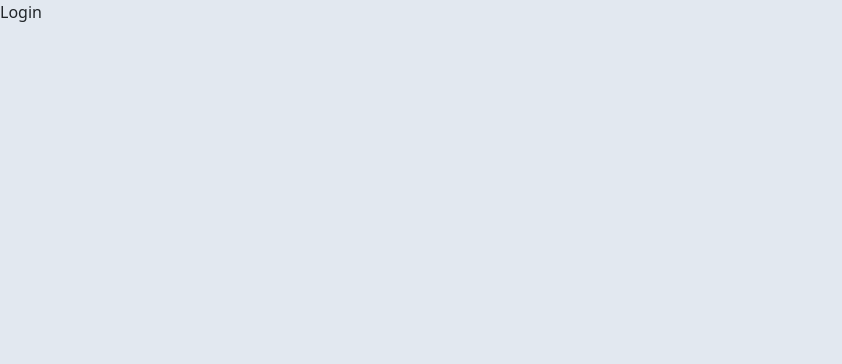
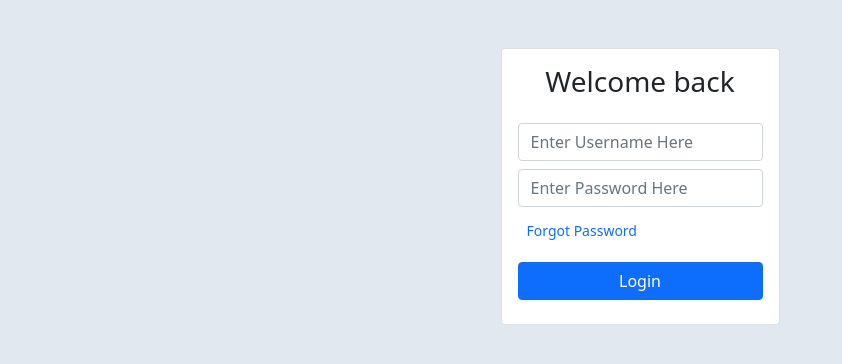
Before and after one commit to Ajinkya6898/my-project, a React (Create React App) app: page /login in a window 1280 px wide. Shown: the top 364 px of the page, without its empty margins (0-842 px from the left). Built offline with nearby package versions, Linux system fonts and the light colour scheme.

Commit message:
added ui for login page

```diff
--- a/src/pages/Login.jsx
+++ b/src/pages/Login.jsx
@@ -1,7 +1,35 @@
 import React from "react";
+import { HiOutlineUser } from "react-icons/hi2";
+import { useNavigate } from "react-router-dom";
 
 const Login = () => {
-  return <div>Login</div>;
+  const navigate = useNavigate();
+
+  return (
+    <div className="container text-center">
+      <div className="card mt-5 m-auto w-25 px-3 pb-3">
+        <h3 className="my-3">Welcome back</h3>
+        <form onSubmit={() => navigate("/home")}>
+          <input
+            type="text"
+            class="form-control my-2"
+            placeholder="Enter Username Here"
+          />
+          <input
+            type="password"
+            class="form-control my-2"
+            placeholder="Enter Password Here"
+          />
+          <div className="text-start">
+            <button className="btn btn-link btn-sm text-start text-decoration-none mb-2">
+              Forgot Password
+            </button>
+          </div>
+          <button className="btn btn-primary my-2 w-100">Login</button>
+        </form>
+      </div>
+    </div>
+  );
 };
 
 export default Login;
```
